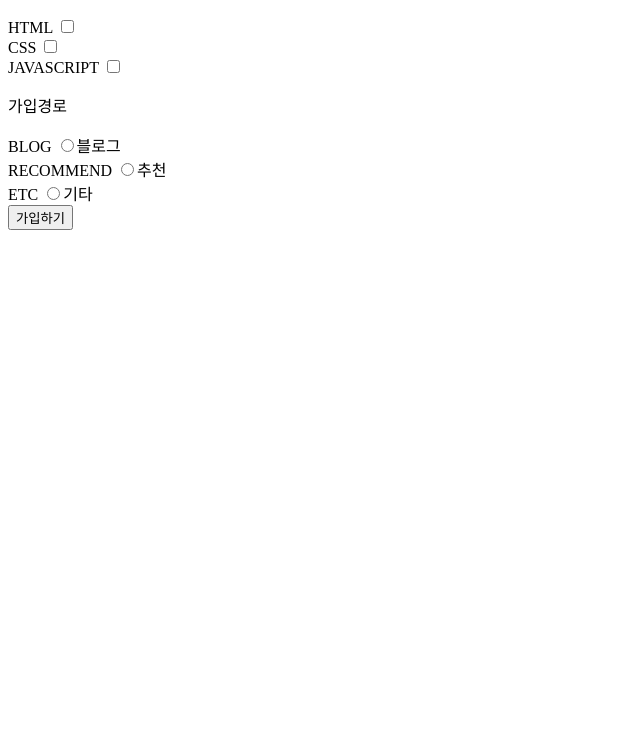
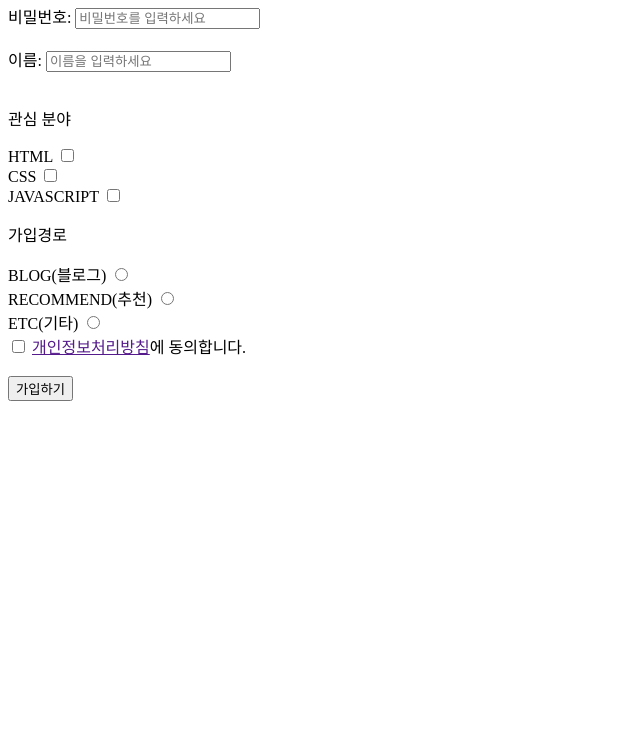
Before and after one commit to khj0105/dsa-html, a plain HTML site: page 10-1. 회원가입 페이지 만들기.html in a window 1280 px wide. Shown: the part 71-800 px from the top of the page, without its empty margins (0-640 px from the left). Drawn offline with Linux system fonts and the light colour scheme.

Commit message:
10-1. HTML_Sign-Up-Page

```diff
--- a/10-1. 회원가입 페이지 만들기.html
+++ b/10-1. 회원가입 페이지 만들기.html
@@ -8,6 +8,23 @@
   <body>
     <img src="./img/logo.png" alt="로고(이미지)" width="100">
 
+    <form action="#" method="post">
+
+    <div>
+      <label for="user_id">아이디: </label>
+      <input type="text" id="user_id" name="user_id" placeholder="아이디를 입력하세요" required>
+    </div><br />
+
+    <div>
+      <label for="password">비밀번호: </label>
+      <input type="password" id="password" name="password" placeholder="비밀번호를 입력하세요" required>
+    </div><br />
+
+    <div>
+      <label for="user_name">이름: </label>
+      <input type="text" id="user_name" name="user_name" placeholder="이름을 입력하세요" required>
+    </div><br />
+
     <p>관심 분야</p>
     <label for="html">HTML</label>
     <input type="checkbox" name="hobby" id="html" value="html"><br />
@@ -17,13 +34,22 @@
     <input type="checkbox" name="hobby" id="javascript" value="javascript"><br />
 
     <p>가입경로</p>
-  <label for="blog">BLOG</label>
-  <input type="radio" name="join_path" id="blog" value="blog">블로그<br />
-  <label for="recommend">RECOMMEND</label>
-  <input type="radio" name="join_path" id="recommend" value="recommend">추천<br />
-  <label for="etc">ETC</label>
-  <input type="radio" name="join_path" id="etc" value="etc">기타<br />
+    <label for="blog">BLOG(블로그)</label>
+    <input type="radio" name="join_path" id="blog" value="blog"><br />
+    <label for="recommend">RECOMMEND(추천)</label>
+    <input type="radio" name="join_path" id="recommend" value="recommend"><br />
+    <label for="etc">ETC(기타)</label>
+    <input type="radio" name="join_path" id="etc" value="etc"><br />
+
+    <div>
+      <input type="checkbox" id="agree" name="agree" required>
+      <label for="agree">
+        <a href="">개인정보처리방침</a>에 동의합니다.
+      </label>
+    </div><br />
 
     <button type="submit">가입하기</button>
+
+    </form>
   </body>
 </html>
```
Lines whose indentation alone changed are shown as unchanged.
